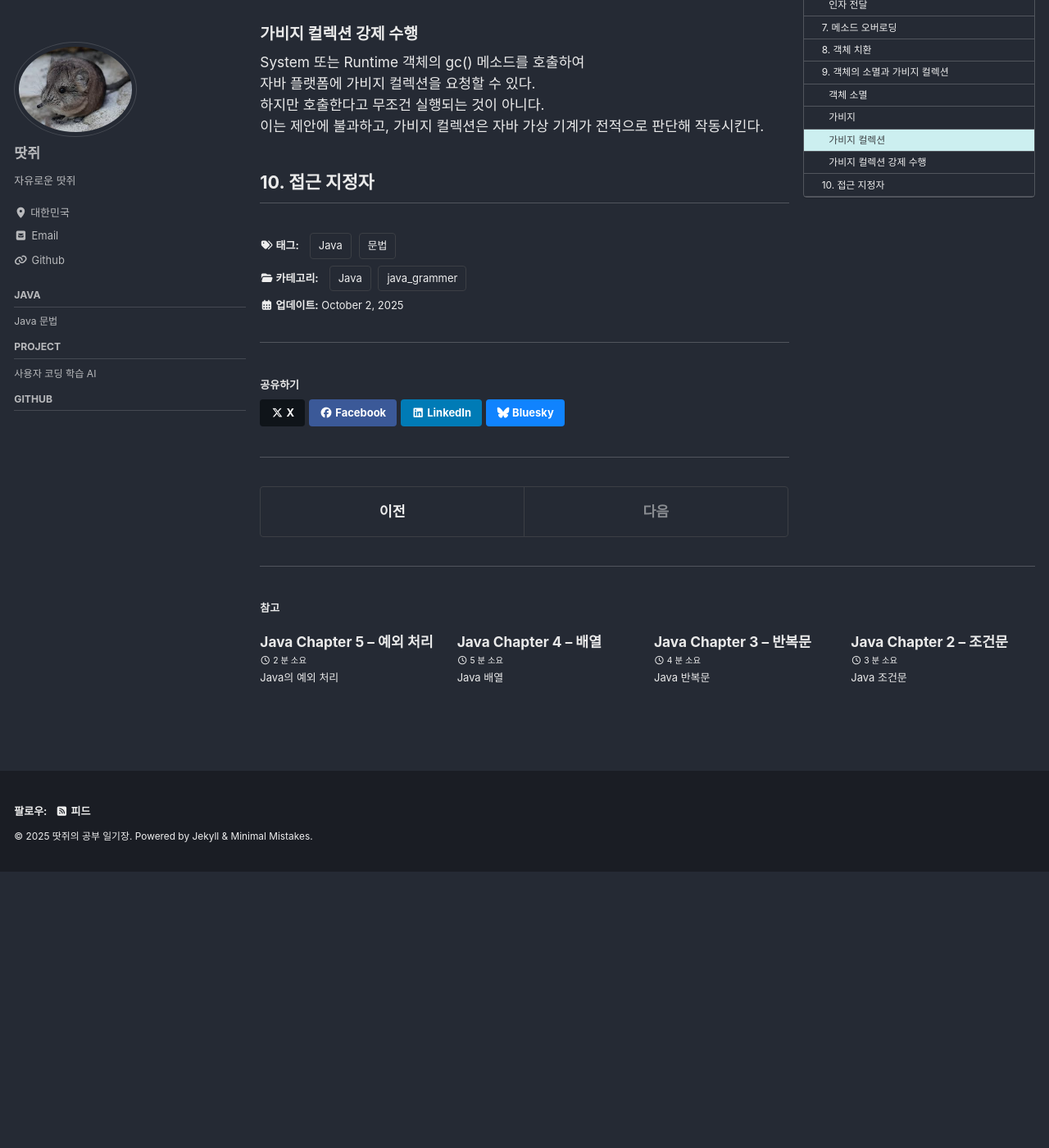
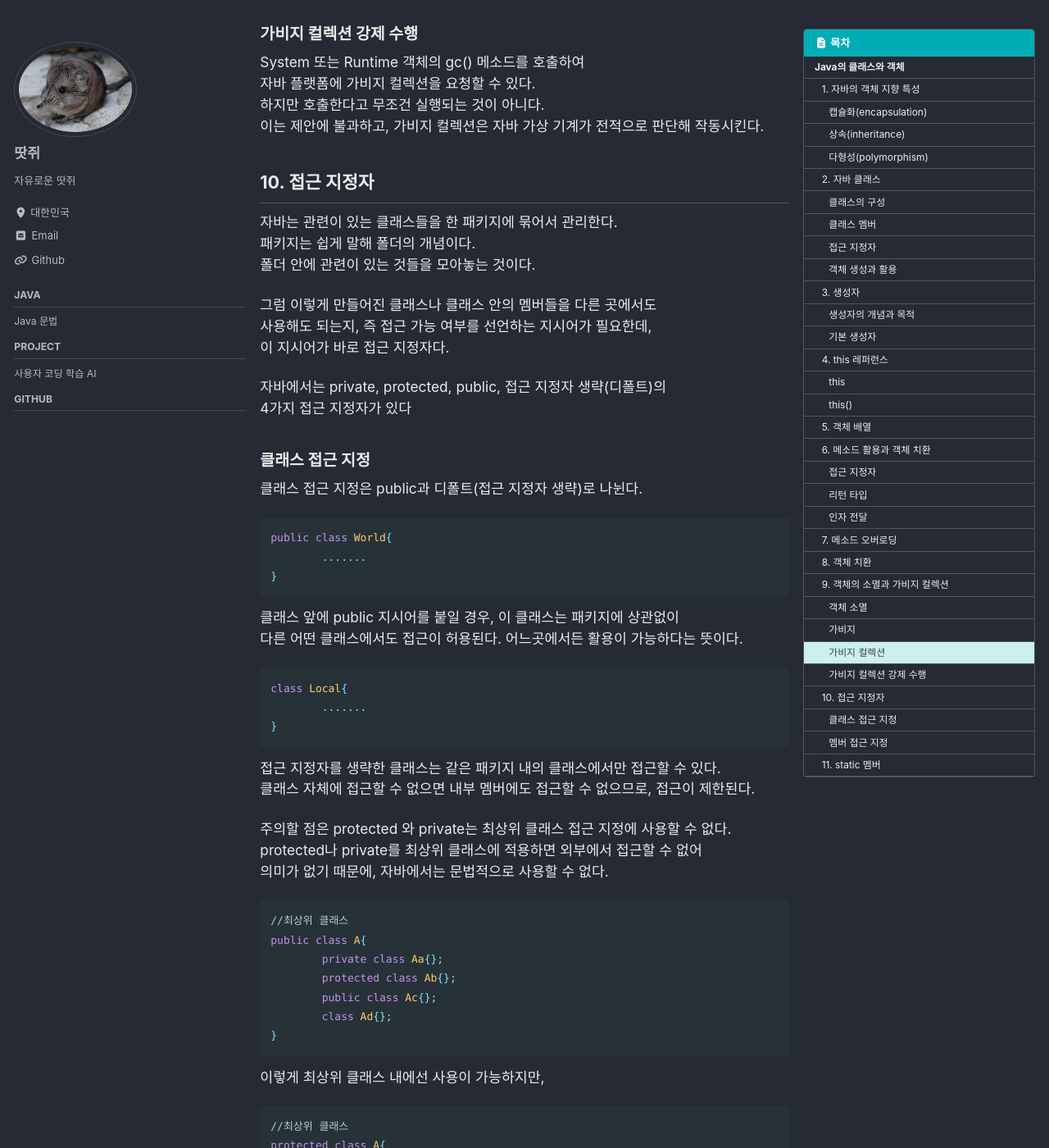
Before and after one commit to jaeseo0214/jaeseo0214.github.io, a Jekyll site: the page built from _posts/2025-11-06-Java_Ch6.md, in a window 1280 px wide and 1400 px high, scrolled down 13601 px. Shown: the whole window at 82% size. Built offline with Jekyll 4.4.1, drawn with Linux system fonts in a browser that asks for light colours; cached includes are drawn as plain includes; before the commit the page ends 14664 px from its top, so only the background shows below that; some of the changed text lies outside the part shown.

Commit message:
Update Ch6

````diff
--- a/_posts/2025-11-06-Java_Ch6.md
+++ b/_posts/2025-11-06-Java_Ch6.md
@@ -682,3 +682,113 @@ System 또는 Runtime 객체의 gc() 메소드를 호출하여<br>
 
 
 ## 10. 접근 지정자
+
+
+자바는 관련이 있는 클래스들을 한 패키지에 묶어서 관리한다.<br>
+패키지는 쉽게 말해 폴더의 개념이다.<br>
+폴더 안에 관련이 있는 것들을 모아놓는 것이다.<br>
+
+
+그럼 이렇게 만들어진 클래스나 클래스 안의 멤버들을 다른 곳에서도<br>
+사용해도 되는지, 즉 접근 가능 여부를 선언하는 지시어가 필요한데,<br>
+이 지시어가 바로 접근 지정자다.<br>
+
+
+자바에서는 private, protected, public, 접근 지정자 생략(디폴트)의<br>
+4가지 접근 지정자가 있다<br>
+
+
+### 클래스 접근 지정
+
+
+클래스 접근 지정은 public과 디폴트(접근 지정자 생략)로 나뉜다.<br>
+
+```java
+public class World{
+	.......
+}
+```
+
+
+클래스 앞에 public 지시어를 붙일 경우, 이 클래스는 패키지에 상관없이<br>
+다른 어떤 클래스에서도 접근이 허용된다. 어느곳에서든 활용이 가능하다는 뜻이다.<br>
+
+
+```java
+class Local{
+	.......
+}
+```
+
+
+접근 지정자를 생략한 클래스는 같은 패키지 내의 클래스에서만 접근할 수 있다.<br>
+클래스 자체에 접근할 수 없으면 내부 멤버에도 접근할 수 없으므로, 접근이 제한된다.<br>
+
+주의할 점은 protected 와 private는 최상위 클래스 접근 지정에 사용할 수 없다.<br>
+protected나 private를 최상위 클래스에 적용하면 외부에서 접근할 수 없어<br>
+의미가 없기 때문에, 자바에서는 문법적으로 사용할 수 없다.<br>
+
+
+```java
+//최상위 클래스
+public class A{
+	private class Aa{};
+	protected class Ab{};
+	public class Ac{};
+	class Ad{};
+}
+```
+
+
+이렇게 최상위 클래스 내에선 사용이 가능하지만,
+
+
+```java
+//최상위 클래스
+protected class A{
+
+}
+```
+
+
+또는
+
+
+```java
+//최상위 클래스
+private class A{
+
+}
+```
+
+
+와 같이 사용할 순 없다.<br>
+
+
+### 멤버 접근 지정
+
+
+멤버 접근 지정자는 private, protected, public, 접근 지정자 생략(디폴트)의<br>
+4가지가 전부 사용 가능하다.
+
+
+먼저 public 멤버는 어떤 패키지에서든 접근, 활용이 가능하다.
+
+
+private 접근 지정자는 비공개를 의미하고, private 멤버는 같은 클래스 내의<br>
+멤버들에게만 접근, 활용이 허용된다.
+
+
+protected 접근 지정자는 보호된 공개를 의미하고, protected 멤버는<br>
+같은 패키지 내의 모든 클래스들과 자식 클래스(상속)만이 접근, 활용이 허용된다.<br>
+
+
+디폴트 멤버(접근 지정자 생략)의 경우 동일한 패키지 내의 클래스들만<br>
+디폴트 멤버를 자유롭게 접근, 활용이 가능하다.<br>
+
+
+
+
+
+
+## 11. static 멤버
````
